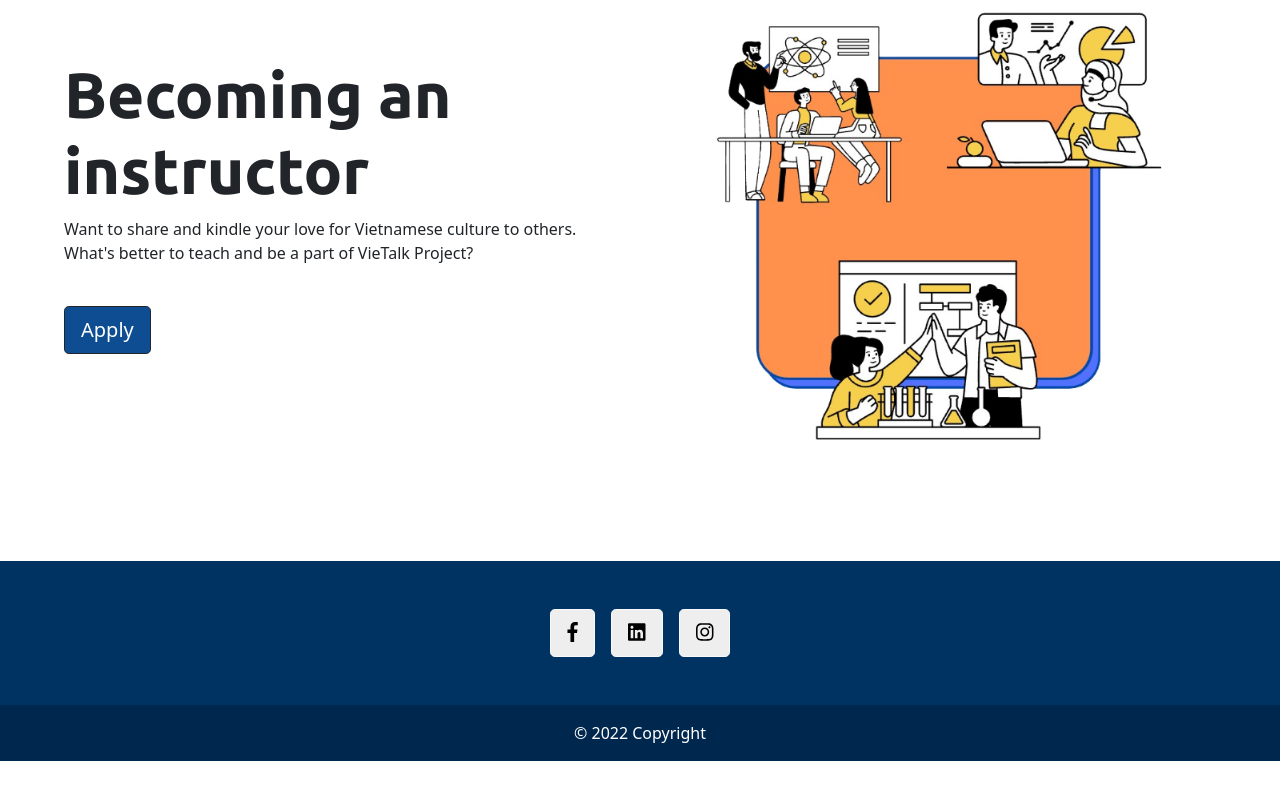
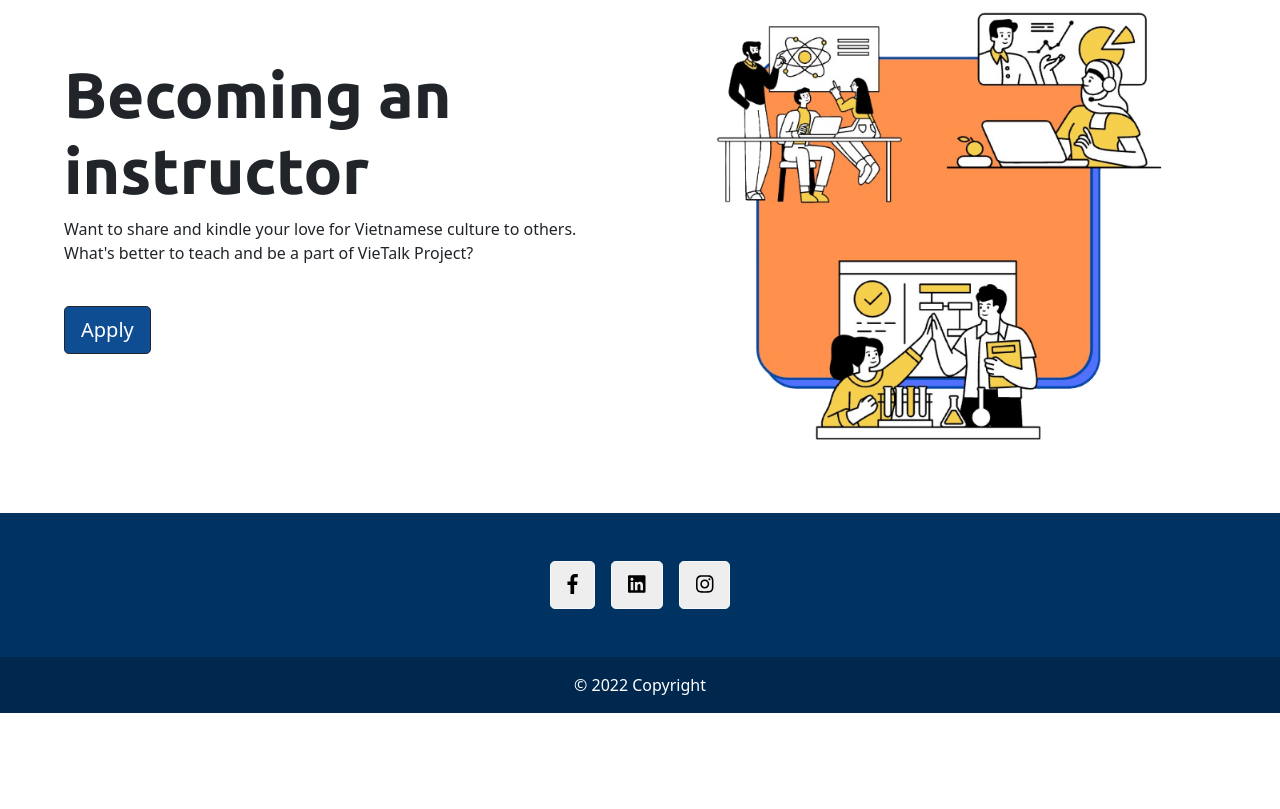
Before and after one commit to BrianTruong23/website_vieTalk_project, a Flask app: page / in a window 1280 px wide. Shown: the part 2451-3260 px from the top of the page. After the commit the page ends 3164 px from the top, so only its background shows below. Run offline with Flask 2, Linux system fonts and the light colour scheme; some libraries are stand-ins or nearby versions.

Commit message:
delete some comments and change the footer

```diff
--- a/templates/base.html
+++ b/templates/base.html
@@ -60,7 +60,7 @@
 
     {% endblock %}
 
-<div class=" my-5">
+<div>
 
   <footer class="text-center text-lg-start" style="background-color: #003262;">
     <div class="container d-flex justify-content-center py-5">
```
Also changed, not shown: templates/index.html (+0 -100 lines).
